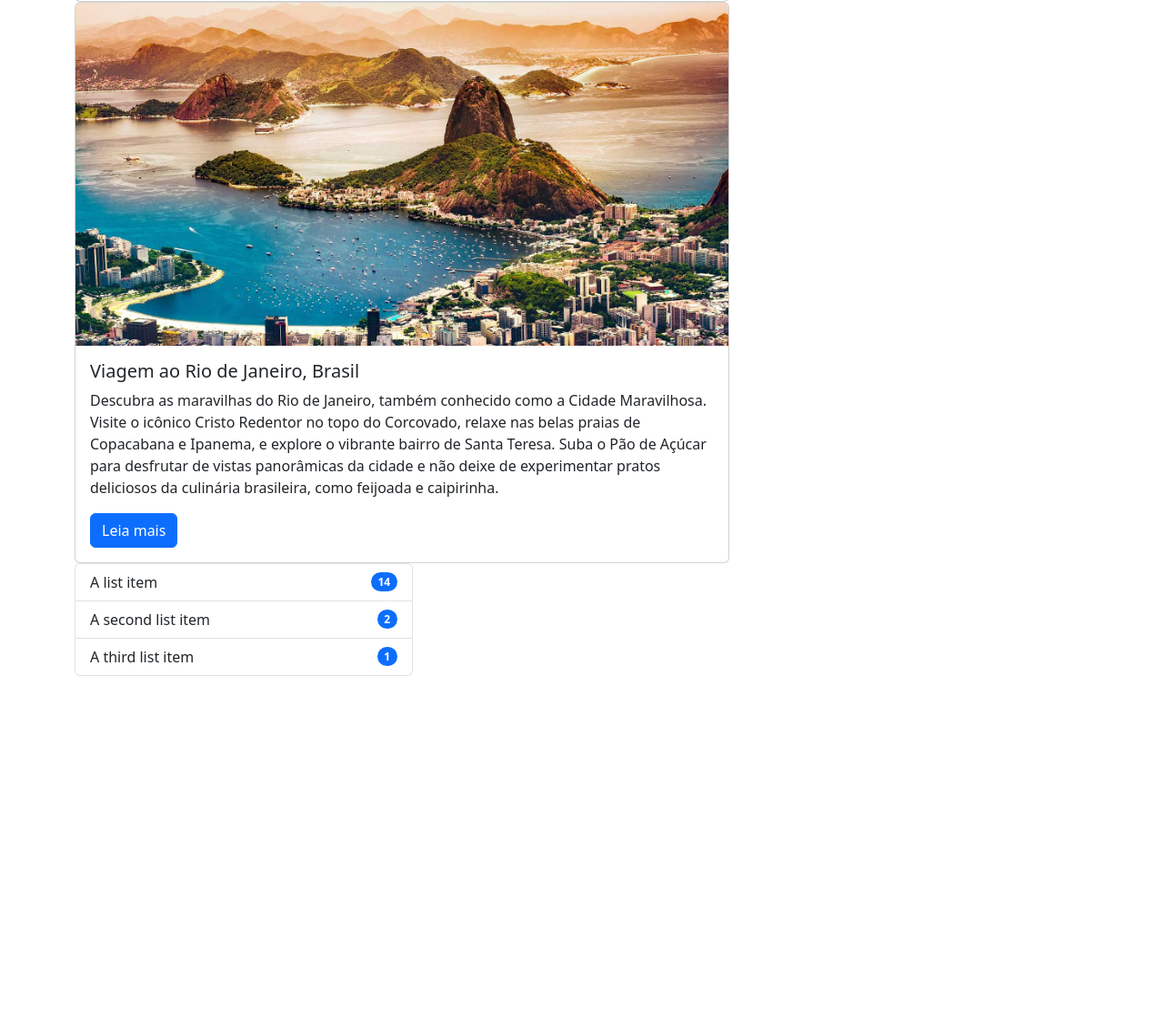
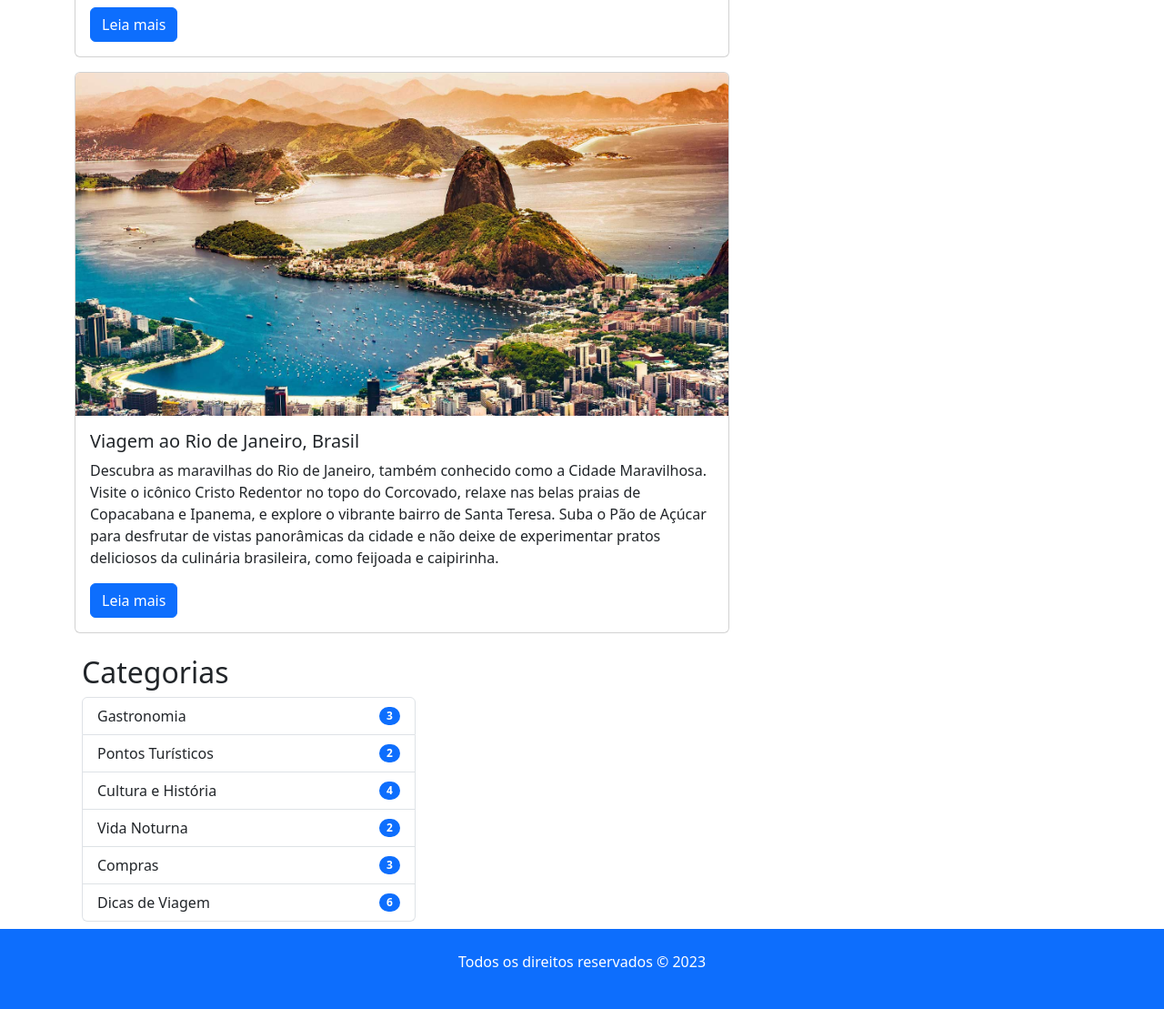
Before and after one commit to Brronu/projetoatv_boostrap, a plain HTML site: page index.html in a window 1280 px wide. Shown: the part 1282-2391 px from the top of the page at 91% size. Before the commit the page ends 2025 px from the top, so only its background shows below. Drawn offline with nearby package versions, Linux system fonts and the light colour scheme.

Commit message:
atualizaçao bootstrapp

```diff
--- a/css/estilo.css
+++ b/css/estilo.css
@@ -0,0 +1,13 @@
+/* .icon{
+    width: 50px;
+} */
+
+.social :hover{
+    /* color: #0d6efd; */
+    transform: scale(1.0);
+    box-shadow: 2px 3px 5px 3px rgb(121, 119, 119)
+ }
+
+/* .bs: :active{
+    box-shadow: 3px 5px 5px rgb(121, 119, 119)
+} */
--- a/index.html
+++ b/index.html
@@ -13,6 +13,11 @@
     <header>
     <nav class="navbar navbar-expand-lg navbar bg-primary "data-bs-theme="dark">
         <div class="container">
+
+          <i class="icon ">
+            <img style="width: 45px;" src="/assets/imagens/mundo.png" alt="">
+          </i>
+
           <a class="navbar-brand" href="#">Viajando pelo Mundo</a>
           <button class="navbar-toggler" type="button" data-bs-toggle="collapse" data-bs-target="#navbarNav" aria-controls="navbarNav" aria-expanded="false" aria-label="Toggle navigation">
             <span class="navbar-toggler-icon"></span>
@@ -36,24 +41,10 @@
 
 
 
-
-    <main class="container">
-        <!-- <h1>Meu Blog de Viagens</h1>
-        <section class="container">
-            <div class="row">
-                <div class="">
-                    <img src="/assets/imagens/paris.jpg" alt="">
-                    <h2>Viagem a Paris, França</h2>
-                    <p class="lend">Descubra as belezas de Paris, a capital da França. Explore a Torre Eiffel, caminhe pelas charmosas ruas de Montmartre e visite o Museu do Louvre para apreciar obras de arte famosas como a Mona Lisa. Desfrute dos deliciosos cafés e croissants em um dos cafés parisienses e faça um passeio de barco pelo Rio Sena para admirar a cidade de um ângulo diferente.
-                    </p>
-                </div>
-            </div>
-        </section> -->
-        <div>
+    <!-- CORPO DO SITE -->
+    <main class="container mt-3">
         <h1>Meu Blog de Viagens</h1>
-        <section>
-            <section>
-        <div class="col">
+        <section class="mt-3 social">
         <div class="card" style="width: 45rem;">
             <img src="/assets/imagens/paris.jpg" class="card-img-top" alt="...">
             <div class="card-body">
@@ -62,9 +53,10 @@
               <a href="#" class="btn btn-primary">leia mais</a>
             </div>
           </div>
-        </div>
 
-          <div class="card" style="width: 45rem;">
+
+
+          <div class="card mt-3" style="width: 45rem;">
             <img src="/assets/imagens/tokyo.jpg" class="card-img-top" alt="...">
             <div class="card-body">
               <h5 class="card-title">Viagem a Tóquio, Japão</h5>
@@ -73,7 +65,7 @@
             </div>
           </div>
 
-          <div class="card" style="width: 45rem;">
+          <div class="card mt-3" style="width: 45rem;">
             <img src="/assets/imagens/nova_york.jpg" class="card-img-top" alt="...">
             <div class="card-body">
               <h5 class="card-title">Viagem a Nova York, Estados Unidos</h5>
@@ -82,7 +74,7 @@
             </div>
           </div>
 
-          <div class="card" style="width: 45rem;">
+          <div class="card mt-3" style="width: 45rem;">
             <img src="/assets/imagens/rio-de-janeiro.jpg" class="card-img-top" alt="...">
             <div class="card-body">
               <h5 class="card-title">Viagem ao Rio de Janeiro, Brasil</h5>
@@ -93,27 +85,50 @@
         </div>
         </section>
 
-          <section>
+
+        <!-- CATEGORIAS -->
+          <section class="mt-3 p-2 g-col-6">
+            <div class="row">
+              <h2>Categorias</h2>
           <div class="container-floid">
             <ul class="list-group col-lg-4 col-md-6">
                 <li class="list-group-item d-flex justify-content-between align-items-center">
-                  A list item
-                  <span class="badge bg-primary rounded-pill">14</span>
+                  Gastronomia
+                  <span class="badge bg-primary rounded-pill">3</span>
                 </li>
                 <li class="list-group-item d-flex justify-content-between align-items-center">
-                  A second list item
+                  Pontos Turísticos
                   <span class="badge bg-primary rounded-pill">2</span>
                 </li>
                 <li class="list-group-item d-flex justify-content-between align-items-center">
-                  A third list item
-                  <span class="badge bg-primary rounded-pill">1</span>
+                  Cultura e História
+                  <span class="badge bg-primary rounded-pill">4</span>
+                </li>
+                <li class="list-group-item d-flex justify-content-between align-items-center">
+                  Vida Noturna
+                  <span class="badge bg-primary rounded-pill">2</span>
+                </li>
+                <li class="list-group-item d-flex justify-content-between align-items-center">
+                  Compras
+                  <span class="badge bg-primary rounded-pill">3</span>
+                </li>
+                <li class="list-group-item d-flex justify-content-between align-items-center">
+                  Dicas de Viagem
+                  <span class="badge bg-primary rounded-pill">6</span>
                 </li>
               </ul>
           </div>
         </div>
-        </section>
+      </div>
         </section>
     </main>
+
+
+    <footer class="container-fluid text-center bg-primary text-white py-4">
+      <div class="text-center">
+          <p>Todos os direitos reservados &copy; 2023</p>
+      </div>
+    </footer>
 
 
 
```
Also changed, not shown: assets/imagens/mundo.png (added).
